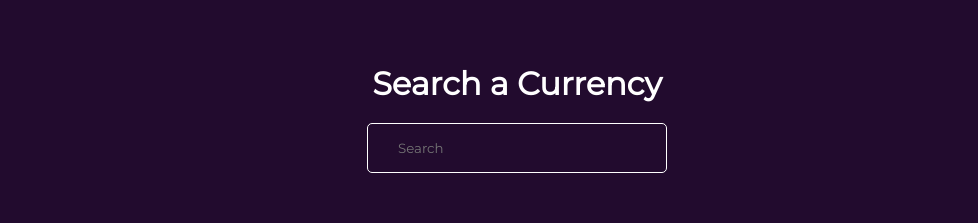
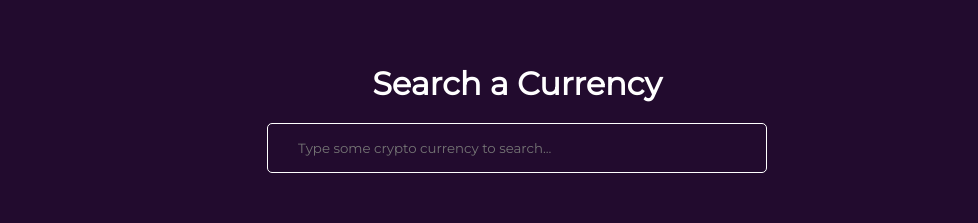
Before and after one commit to imveeru/crypto-track, a React (Create React App) app: page / in a window 1280 px wide. Shown: the top 223 px of the page, without its empty margins (123-1101 px from the left). Built offline with nearby package versions, Linux system fonts and the light colour scheme; no server answers.

Commit message:
Fixed some CSS.

```diff
--- a/src/App.css
+++ b/src/App.css
@@ -32,7 +32,7 @@
 
 .coin-input{
   padding: 0 30px 0px 30px;
-  width:300px;
+  width:500px;
   height: 50px;
   border-radius:5px;
   border:solid 1px #ffffff;
--- a/src/App.js
+++ b/src/App.js
@@ -38,7 +38,7 @@ function App() {
         <div className="coin-search">
           <h1 className="coin-text">Search  a Currency</h1>
           <form>
-            <input type="search" className="coin-input" onChange={handleChange} placeholder="Search"></input>
+            <input type="search" className="coin-input" onChange={handleChange} placeholder="Type some crypto currency to search..."></input>
           </form>
         </div>
         <table className="coin-table">
```
